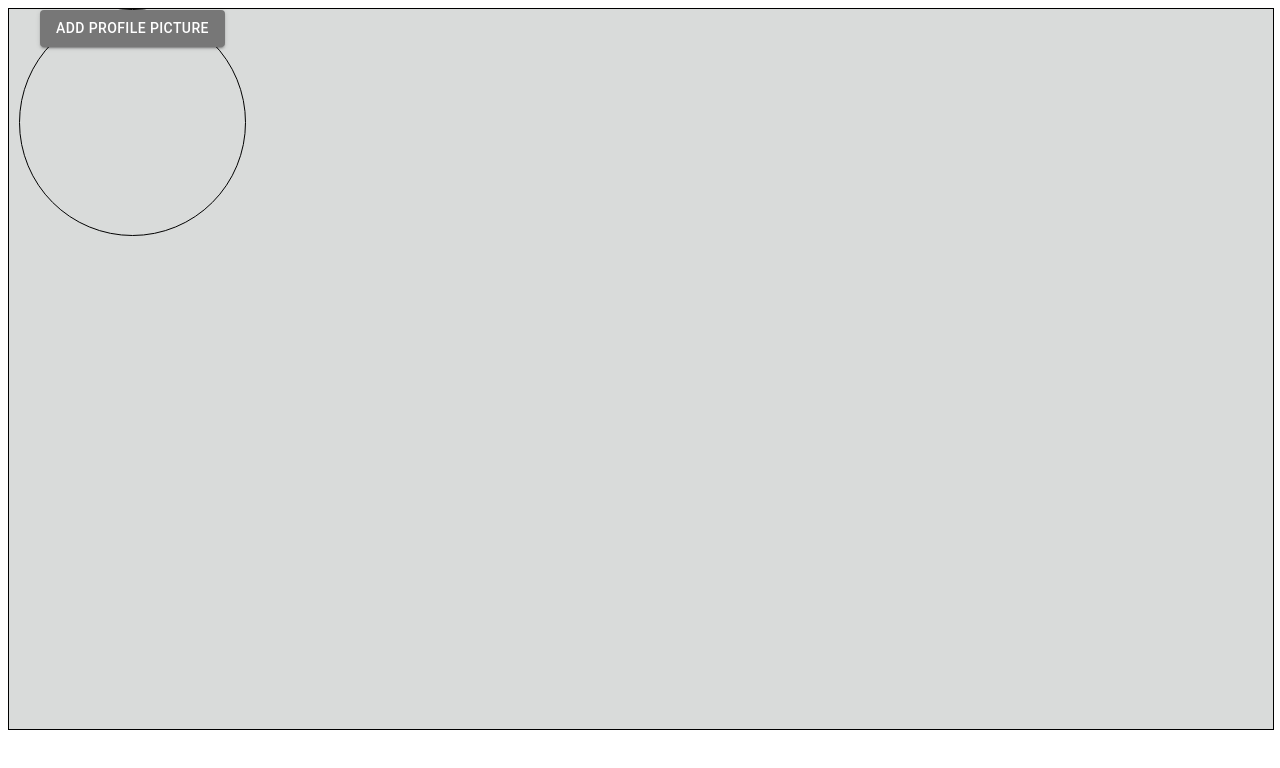
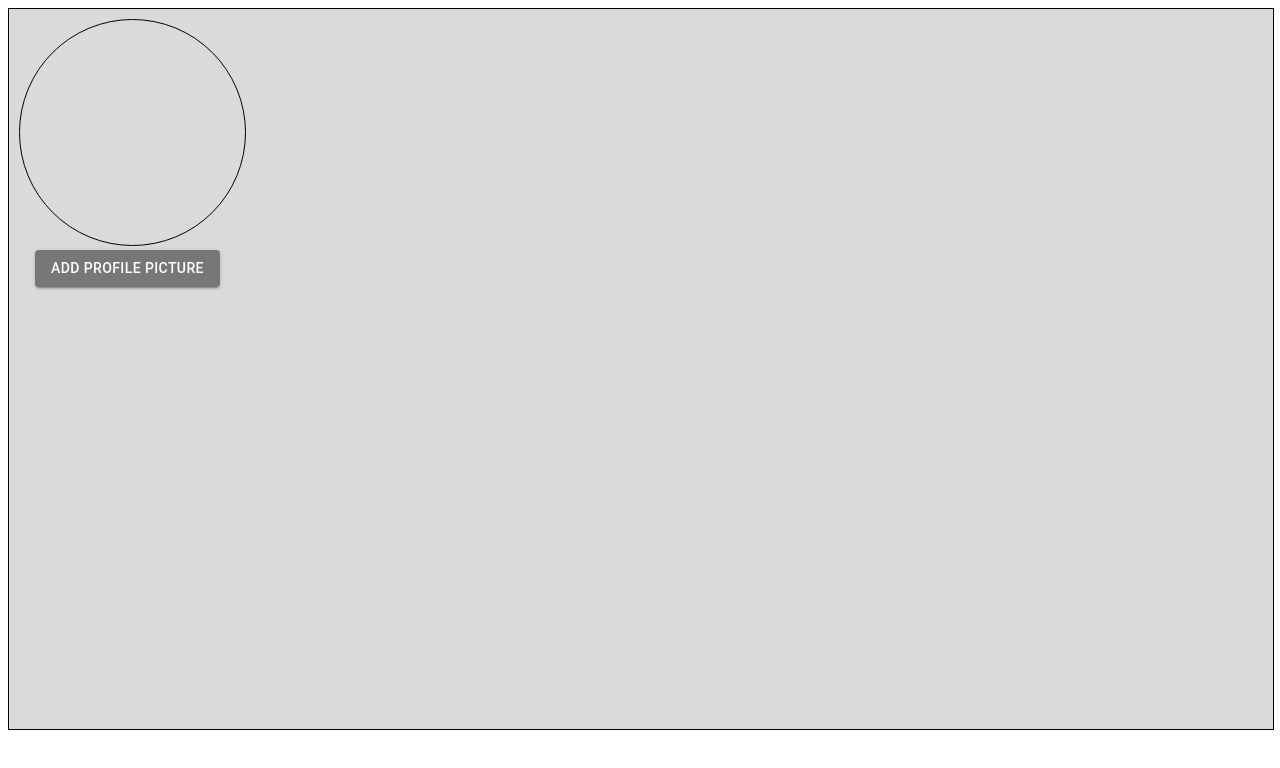
Before and after one commit to samisafatli/fndme-at, a React (Create React App) app: page / in a window 1280 px wide. Shown: the top 768 px of the page. Built offline with nearby package versions, Linux system fonts and the light colour scheme; the HTML template or start-up script is replaced by a standard one.

Commit message:
fix profile picture and loading styles

```diff
--- a/src/App.css
+++ b/src/App.css
@@ -7,10 +7,12 @@
 }
 
 .ProfilePicture {
+  position: relative;
   width: 225px;
   height: 225px;
   border: 1px solid black;
   background: #d9dbda;
   border-radius: 100%;
   margin-left: 10px;
+  margin-top:10px;
 }
--- a/src/Components/ProfilePicture/ProfilePicture.css
+++ b/src/Components/ProfilePicture/ProfilePicture.css
@@ -10,7 +10,3 @@ input[type="file"] {
 label{
   color: white;
 }
-
-button {
-  background-color: aqua;
-}
--- a/src/Components/ProfilePicture/ProfilePicture.js
+++ b/src/Components/ProfilePicture/ProfilePicture.js
@@ -31,8 +31,8 @@ const ProfilePicture = () => {
         name="file"
         onChange={uploadImage}
       />
-      {loading ? ( <h3>Loading...</h3>) : ( <img src={image} alt="" />)}
-      <Button style = {{marginLeft:"20px", backgroundColor:"#777777"}} variant="contained">
+      {loading ? ( <h3 style={{position: "absolute", top:"85px", left:"70px"}}>Loading...</h3>) : ( <img src={image} alt="" />)}
+      <Button style = {{backgroundColor:"#777777", position: "absolute", top:"230px", left:"15px"}} variant="contained">
         <label htmlFor="file">Add Profile Picture</label>
       </Button>
     </div>
```
